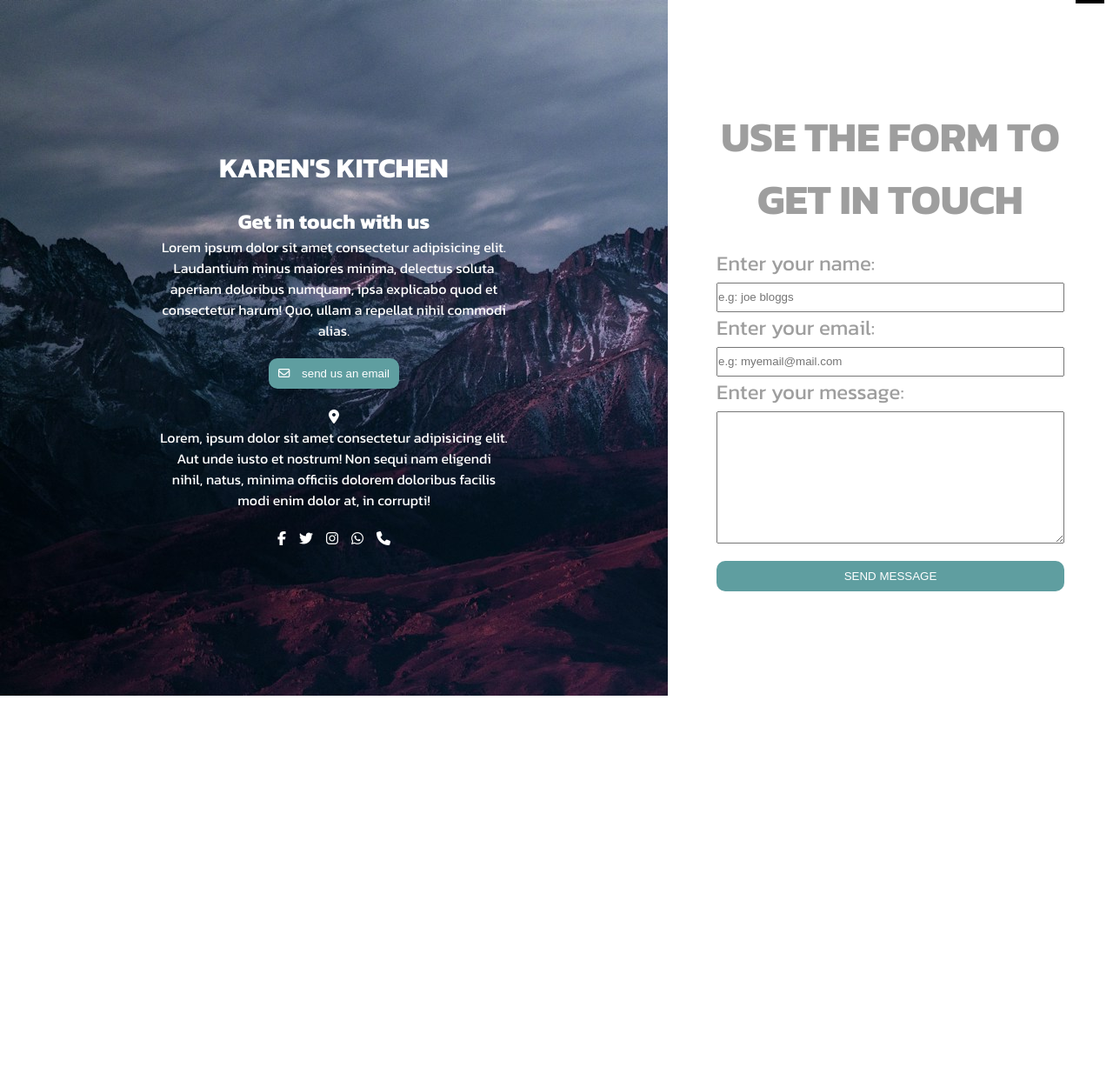
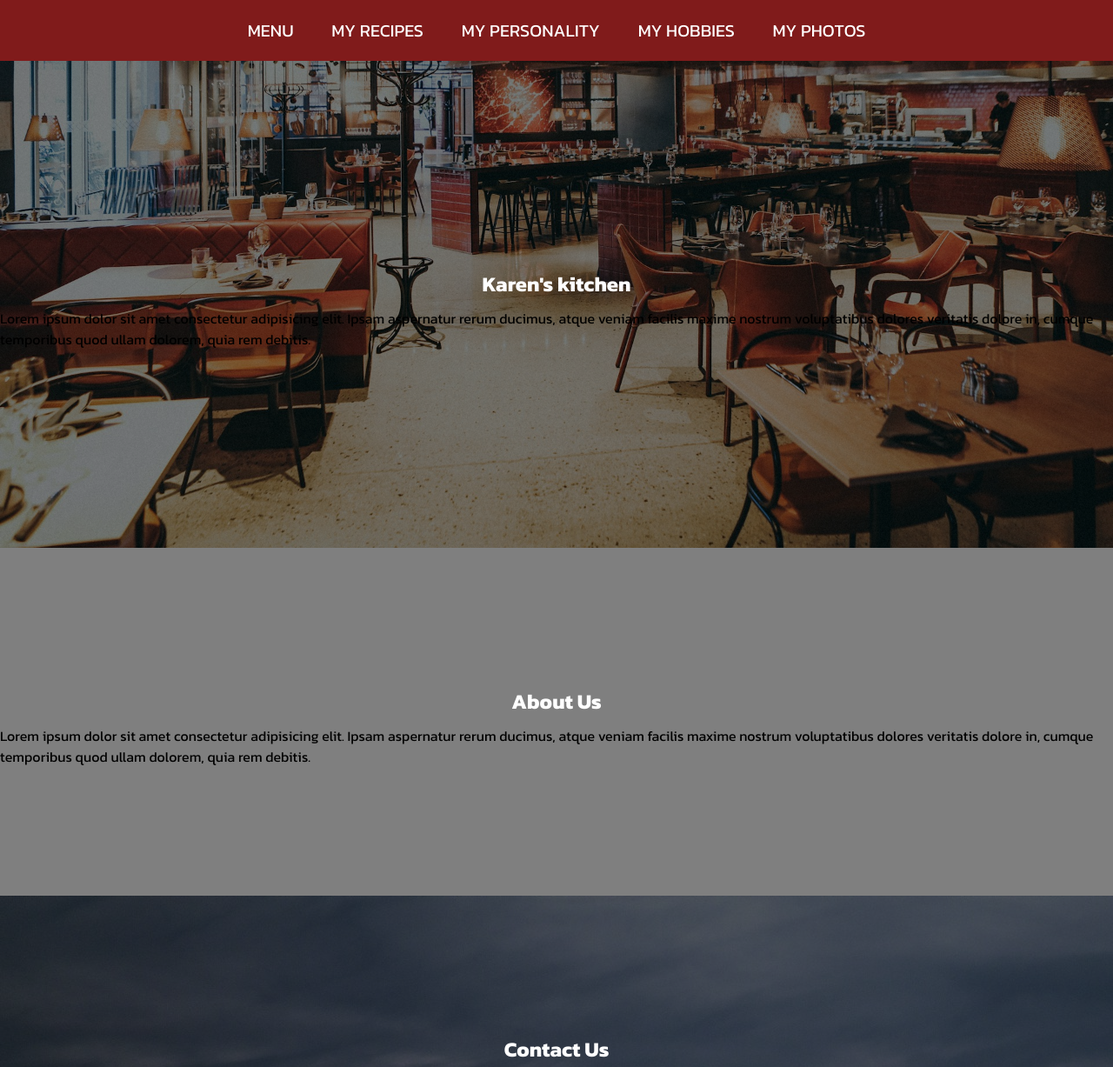
Before and after one commit to ksturgeongcc/essentialContent, a plain HTML site: page contact-form/index.html in a window 1280 px wide. Shown: the top 1227 px of the page at 87% size. Before the commit the page ends 800 px from the top, so only its background shows below. Drawn offline with Linux system fonts and the light colour scheme.

Commit message:
init: landing page create

```diff
--- a/contact-form/css/style.css
+++ b/contact-form/css/style.css
@@ -157,7 +157,7 @@ iframe {
 }
 
 .navi {
-    display: none;
+    display: flex;
     flex-direction: row;
     justify-content: center;
     justify-items: center;
@@ -188,12 +188,43 @@ iframe {
     color: rgb(128, 27, 27);
 }
 
-.menu__btn span {
-    display: block;
-    width: 33px;
-    height: 4px;
-    margin-bottom: 5px;
-    background-color: black;
+.btn__span {
+    font-size: 24px;
     position: fixed;
     right: 10px;
 }
+
+.top {
+    height: 70vh;
+    background-image: url(../rss/bg-image.jpg);
+    background-size: cover;
+    background-position: bottom;
+    position: relative;
+}
+
+.mid {
+    height: 50vh;
+    position: relative;
+}
+
+.bot {
+    height: 50vh;
+    background-image: url(../rss/bg-img-text.jpg);
+    position: relative;
+}
+
+.overlay {
+    width: 100%;
+    height: 100%;
+    background: rgba(0, 0, 0, 0.5);
+    display: flex;
+    flex-direction: column;
+    align-items: center;
+    justify-content: center ;
+}
+
+.overlay h1 {
+    margin: 10px;
+    color: #fff;
+    font-weight: 700;
+}
--- a/contact-form/index.html
+++ b/contact-form/index.html
@@ -10,11 +10,10 @@
     <link rel="preconnect" href="https://fonts.gstatic.com" crossorigin>
     <link href="https://fonts.googleapis.com/css2?family=Kanit:wght@400;700&display=swap" rel="stylesheet">
     <script src="https://kit.fontawesome.com/c962addeea.js" crossorigin="anonymous"></script>
-    <script src="js/script.js" async></script>
+    <script src="js/script.js" defer></script>
 </head>
 <body>
-    <div class="container">
-        <div class="navi">
+    <div class="navi" id="navi">
         <ul class="navi-ul">
             <li><a href="#">Menu</a></li>
             <li><a href="#">My recipes</a></li>
@@ -24,80 +23,23 @@
         </ul>
     </div>
 
-        <div class="main-content">
-            <div class="menu__btn">
-                <span></span>
-                <span></span>
-                <span></span>
+    <section class="top">
+        <div class="overlay">
+            <h1>Karen's kitchen</h1>
+            <p>Lorem ipsum dolor sit amet consectetur adipisicing elit. Ipsam aspernatur rerum ducimus, atque veniam facilis maxime nostrum voluptatibus dolores veritatis dolore in, cumque temporibus quod ullam dolorem, quia rem debitis.</p>
         </div>
-
-            <div class="text__div">
-                <h1 class="h1__text">KAREN'S KITCHEN</h1>
-                <div class="text__lorem">
-                    <h2 class="h2__text">
-                        Get in touch with us
-                    </h2>
-                    <p class="pOne__text">
-                        Lorem ipsum dolor sit amet consectetur adipisicing elit. Laudantium minus maiores minima, delectus soluta aperiam doloribus numquam, ipsa explicabo quod et consectetur harum! Quo, ullam a repellat nihil commodi alias.
-                    </p>
+    </section>
+    <section class="mid">
+        <div class="overlay">
+            <h1>About Us</h1>
+            <p>Lorem ipsum dolor sit amet consectetur adipisicing elit. Ipsam aspernatur rerum ducimus, atque veniam facilis maxime nostrum voluptatibus dolores veritatis dolore in, cumque temporibus quod ullam dolorem, quia rem debitis.</p>
         </div>
-                <button class="text__button"><a href="mailto:email@example.com"> <i class="fa-regular fa-envelope" id="envelope"></i> send us an email</a></button>
-                <div onclick="hide__show()" class="map__icon">
-                    <i class="fa-solid fa-location-dot"></i>
+    </section>
+    <section class="bot">
+        <div class="overlay">
+            <h1>Contact Us</h1>
+            <p>Lorem ipsum dolor sit amet consectetur adipisicing elit. Ipsam aspernatur rerum ducimus, atque veniam facilis maxime nostrum voluptatibus dolores veritatis dolore in, cumque temporibus quod ullam dolorem, quia rem debitis.</p>
         </div>
-                <div class="textTwo__lorem">
-                    <p class="pTwo__text">
-                        Lorem, ipsum dolor sit amet consectetur adipisicing elit. Aut unde iusto et nostrum! Non sequi nam eligendi nihil, natus, minima officiis dolorem doloribus facilis modi enim dolor at, in corrupti!
-                    </p>
-                </div>
-                <div class="social__icons">
-                    <div class="social__icon">
-                        <a href=""><i class="fa-brands fa-facebook-f"></i></a>
-                    </div>
-                    <div class="social__icon">
-                        <a href=""><i class="fa-brands fa-twitter"></i></a>
-                    </div>
-                    <div class="social__icon">
-                        <a href=""><i class="fa-brands fa-instagram"></i></a>
-                    </div>
-                    <div class="social__icon">
-                        <a href=""><i class="fa-brands fa-whatsapp"></i></a>
-                    </div>
-                    <div class="social__icon">
-                        <a href=""><i class="fa-solid fa-phone"></i></a>
-                    </div>
-                </div>
-            </div>
-            <div class="form__div">
-                <h1 class="h1__form">
-                    use the form to get in touch
-                </h1>
-                <form action="" class="form__form" onsubmit="validateForm()">
-                    <label for="name">Enter your name:</label>
-                    <input type="text" id="name" name="name" maxlength="64" placeholder="e.g: joe bloggs" >
-                    <span id="nameError"></span>
-                    <label for="email">Enter your email:</label>
-                    <input type="text" id="email" name="email" maxlength="64" placeholder="e.g: myemail@mail.com" >
-                    <span id="emailError"></span>
-                    <label for="message">Enter your message:</label>
-                    <textarea name="message" id="message" cols="30" rows="10" maxlength="64" placeholder="" ></textarea>
-                    <span id="messageError"></span>
-                    <button type="submit" id="button__form">send message</button>
-                </form>
-            </div>
-        </div>
-
-        <div class="map__hidden" id="map__hidden">
-            <div onclick="hide__show()" id="close__btn">
-                &#x2715
-            </div>
-            <div id="map__embed">
-                <iframe src="https://www.google.com/maps/embed?pb=!1m18!1m12!1m3!1d2241.073376097565!2d-4.263855065883598!3d55.826685687031315!2m3!1f0!2f0!3f0!3m2!1i1024!2i768!4f13.1!3m3!1m2!1s0x488846fac7512f97%3A0x97841ecc6b9f0395!2sGlasgow%20Clyde%20College%20-%20Langside%20Campus!5e0!3m2!1sen!2suk!4v1706195020170!5m2!1sen!2suk"style="border:0;" allowfullscreen="" loading="lazy" referrerpolicy="no-referrer-when-downgrade"></iframe>
-            </div>
-            <div id="streetView">
-                <iframe src="https://www.google.com/maps/embed?pb=!4v1706195137006!6m8!1m7!1sXWvKfXMMrPQlEJPO3AY9vQ!2m2!1d55.82589899541185!2d-4.264458752310908!3f41.65709533947935!4f1.3310103242553453!5f0.7820865974627469" style="border:0;" allowfullscreen="" loading="lazy" referrerpolicy="no-referrer-when-downgrade"></iframe>
-            </div>
-        </div>
-    </div>
+    </section>
 </body>
 </html>
--- a/contact-form/js/script.js
+++ b/contact-form/js/script.js
@@ -9,7 +9,6 @@ const hide__show = () => {
         mapElement.style.display = "none";
     }
   }
-
 
 // form validation
 
@@ -27,7 +26,7 @@ const validateForm = () => {
     const email = document.getElementById('email').value.trim();
     const msg = document.getElementById('message').value.trim();
 
-    // name val
+// name val
 
     if (name === '') {
         nameErr.style.color = 'red';
@@ -46,7 +45,7 @@ const validateForm = () => {
         return false;
     };
 
-    // email val
+// email val
 
     if (email === '') {
         emailErr.style.color = 'red';
@@ -75,10 +74,10 @@ const validateForm = () => {
         return false;
     }
 
-     // Form is valid, save data to local storage
+// Form is valid, save data to local storage
     saveDataLocally(name, email, message);
 
-    // Redirect to confirmation.html
+// Redirect to confirmation.html
     window.location.href = 'confirmation.html';
 
     return false; // Prevent the form from submitting traditionally
@@ -144,3 +143,14 @@ document.getElementById('menu-icon').addEventListener('click', function() {
     nav.classList.toggle('show');
 
 });
+
+// hammenu
+
+const hide__showMenu = () => {
+    let navElement = document.getElementById('navi');
+    if (navElement.style.display === "none") {
+        navElement.style.display = "flex";
+    } else {
+        navElement.style.display = "none";
+    }
+}
```
Also changed, not shown: contact-form/index_old.html (added, +101 -0 lines), contact-form/contact.html (deleted), contact-form/contact_html_validation.html (deleted), contact-form/rss/bg-image.jpg (added). Lines whose indentation alone changed are shown as unchanged.
